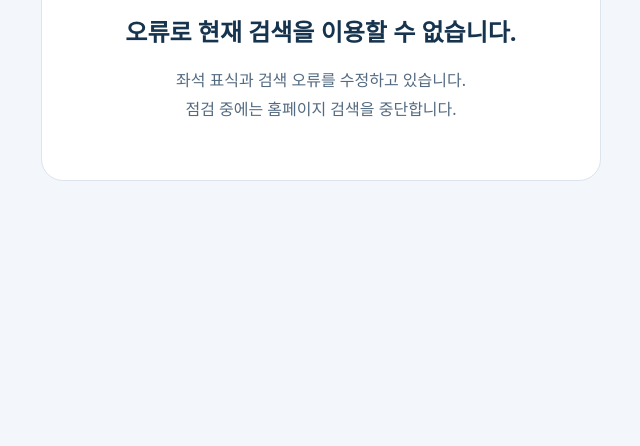
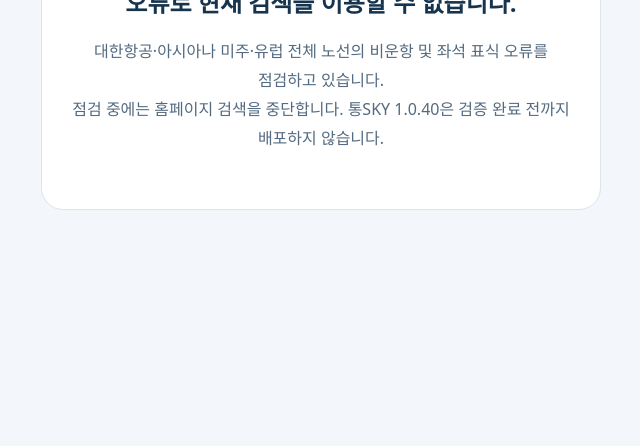
Before and after one commit to bong40101-prog/tong-sky-data, a plain HTML site: page index.html in a window 1280 px wide. Shown: the part 354-800 px from the top of the page, without its empty margins (319-959 px from the left). Drawn offline with Linux system fonts and the light colour scheme.

Commit message:
Clarify full Americas and Europe flight-status audit and 1.0.40 release hold

```diff
--- a/index.html
+++ b/index.html
@@ -1 +1 @@
-<!doctype html><html lang="ko"><head><meta charset="utf-8"><meta name="viewport" content="width=device-width,initial-scale=1"><meta name="robots" content="noindex,nofollow"><meta http-equiv="Cache-Control" content="no-store"><title>통SKY · 검색 이용 중단 안내</title><style>*{box-sizing:border-box}body{margin:0;min-height:100vh;display:grid;place-items:center;padding:24px;background:#f3f6fa;color:#17344f;font-family:system-ui,-apple-system,sans-serif}main{max-width:560px;width:100%;padding:40px 30px;border:1px solid #dce4ed;border-radius:22px;background:#fff;text-align:center}.brand{font-size:22px;font-weight:800;margin-bottom:30px}h1{font-size:24px;line-height:1.5;word-break:keep-all}p{font-size:16px;line-height:1.8;color:#536a80;word-break:keep-all}</style></head><body><main><div class="brand">통SKY</div><h1>오류로 현재 검색을 이용할 수 없습니다.</h1><p>좌석 표식과 검색 오류를 수정하고 있습니다.<br>점검 중에는 홈페이지 검색을 중단합니다.</p></main></body></html>
+<!doctype html><html lang="ko"><head><meta charset="utf-8"><meta name="viewport" content="width=device-width,initial-scale=1"><meta name="robots" content="noindex,nofollow"><meta http-equiv="Cache-Control" content="no-store"><title>통SKY · 검색 이용 중단 안내</title><style>*{box-sizing:border-box}body{margin:0;min-height:100vh;display:grid;place-items:center;padding:24px;background:#f3f6fa;color:#17344f;font-family:system-ui,-apple-system,sans-serif}main{max-width:560px;width:100%;padding:40px 30px;border:1px solid #dce4ed;border-radius:22px;background:#fff;text-align:center}.brand{font-size:22px;font-weight:800;margin-bottom:30px}h1{font-size:24px;line-height:1.5;word-break:keep-all}p{font-size:16px;line-height:1.8;color:#536a80;word-break:keep-all}</style></head><body><main><div class="brand">통SKY</div><h1>오류로 현재 검색을 이용할 수 없습니다.</h1><p>대한항공·아시아나 미주·유럽 전체 노선의 비운항 및 좌석 표식 오류를 점검하고 있습니다.<br>점검 중에는 홈페이지 검색을 중단합니다. 통SKY 1.0.40은 검증 완료 전까지 배포하지 않습니다.</p></main></body></html>
```
